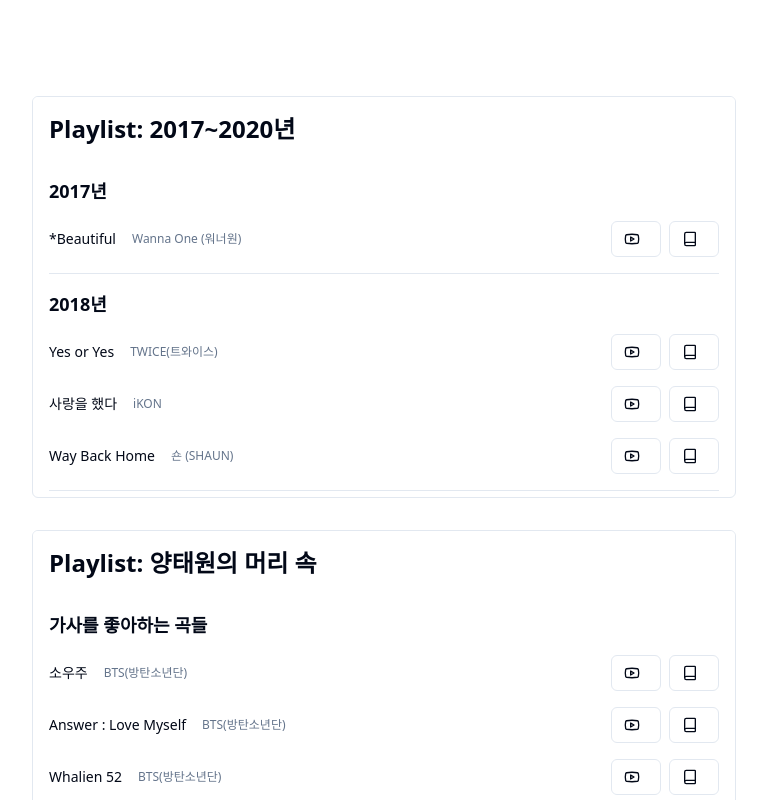
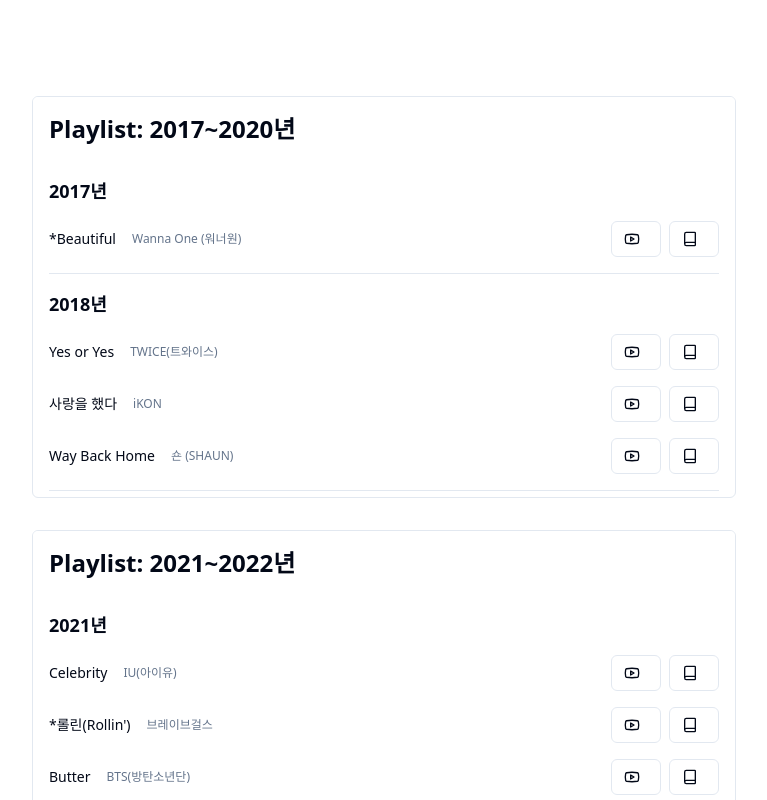
Before and after one commit to w1n-code/MusicPlaylist, a Next.js app: page / in a window 1280 px wide. Shown: the top 800 px of the page, without its empty margins (256-1023 px from the left). Built offline with nearby package versions, Linux system fonts and the light colour scheme.

Commit message:
Update page.tsx

```diff
--- a/app/page.tsx
+++ b/app/page.tsx
@@ -4,7 +4,8 @@
   return (
     <main className="min-h-screen p-4 sm:p-8 md:p-16 lg:p-24">
       <PlaylistComponent playlistId="2017-2020" title="Playlist: 2017~2020년" />
-      <PlaylistComponent playlistId="2021-2023" title="Playlist: 2021~2023년" />
+      <PlaylistComponent playlistId="2021-2022" title="Playlist: 2021~2022년" />
+      <PlaylistComponent playlistId="2023-2024" title="Playlist: 2023~2024년" />
       <PlaylistComponent playlistId="양태원의 머리 속" title="Playlist: 양태원의 머리 속" />
       <PlaylistComponent playlistId="기타" title="Playlist: 기타 연주했던 곡 모음" />
       <PlaylistComponent playlistId="나머지" title="Playlist" />
```
